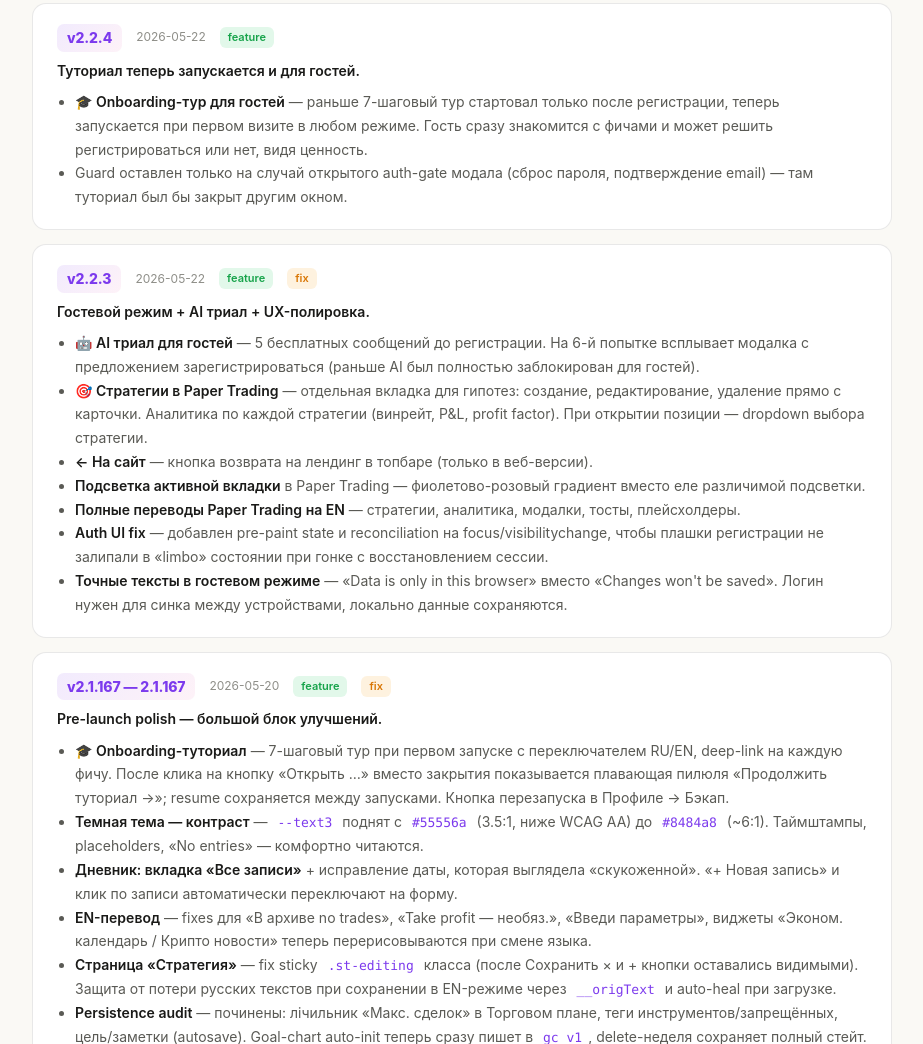
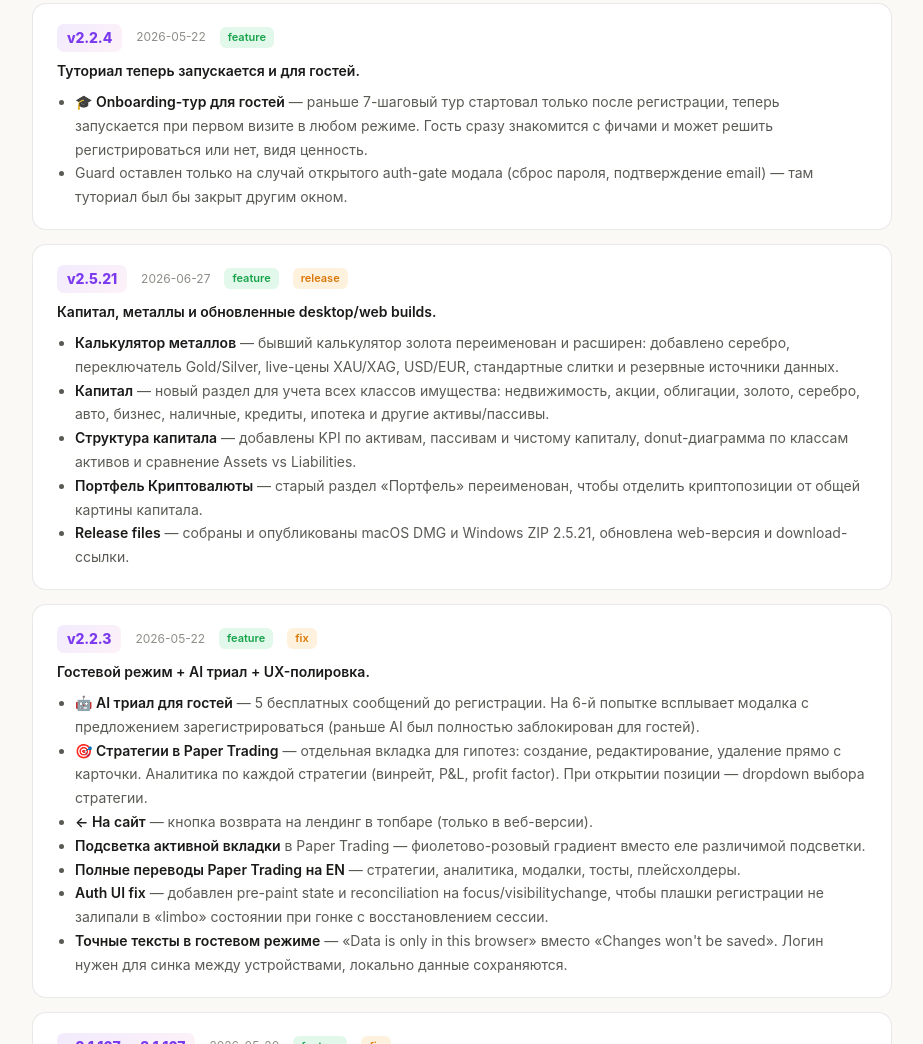
Before and after one commit to Maxpanama2002/TRADINGSUITE, an Electron app: page landing/changelog.html in a window 1280 px wide. Shown: the part 716-1760 px from the top of the page, without its empty margins (178-1101 px from the left). Drawn offline with Linux system fonts and the light colour scheme.

Commit message:
Update changelog for v2.5.21

```diff
--- a/landing/changelog.html
+++ b/landing/changelog.html
@@ -78,6 +78,25 @@
         <ul style="margin:8px 0 0 18px;line-height:1.7">
           <li><b>🎓 Onboarding-тур для гостей</b> — раньше 7-шаговый тур стартовал только после регистрации, теперь запускается при первом визите в любом режиме. Гость сразу знакомится с фичами и может решить регистрироваться или нет, видя ценность.</li>
           <li>Guard оставлен только на случай открытого auth-gate модала (сброс пароля, подтверждение email) — там туториал был бы закрыт другим окном.</li>
+        </ul>
+      </div>
+    </div>
+
+    <div class="cl-entry">
+      <div class="cl-head">
+        <span class="cl-ver">v2.5.21</span>
+        <span class="cl-date">2026-06-27</span>
+        <span class="cl-tag feat">feature</span>
+        <span class="cl-tag fix">release</span>
+      </div>
+      <div class="cl-body">
+        <b>Капитал, металлы и обновленные desktop/web builds.</b>
+        <ul style="margin:8px 0 0 18px;line-height:1.7">
+          <li><b>Калькулятор металлов</b> — бывший калькулятор золота переименован и расширен: добавлено серебро, переключатель Gold/Silver, live-цены XAU/XAG, USD/EUR, стандартные слитки и резервные источники данных.</li>
+          <li><b>Капитал</b> — новый раздел для учета всех классов имущества: недвижимость, акции, облигации, золото, серебро, авто, бизнес, наличные, кредиты, ипотека и другие активы/пассивы.</li>
+          <li><b>Структура капитала</b> — добавлены KPI по активам, пассивам и чистому капиталу, donut-диаграмма по классам активов и сравнение Assets vs Liabilities.</li>
+          <li><b>Портфель Криптовалюты</b> — старый раздел «Портфель» переименован, чтобы отделить криптопозиции от общей картины капитала.</li>
+          <li><b>Release files</b> — собраны и опубликованы macOS DMG и Windows ZIP 2.5.21, обновлена web-версия и download-ссылки.</li>
         </ul>
       </div>
     </div>
```
